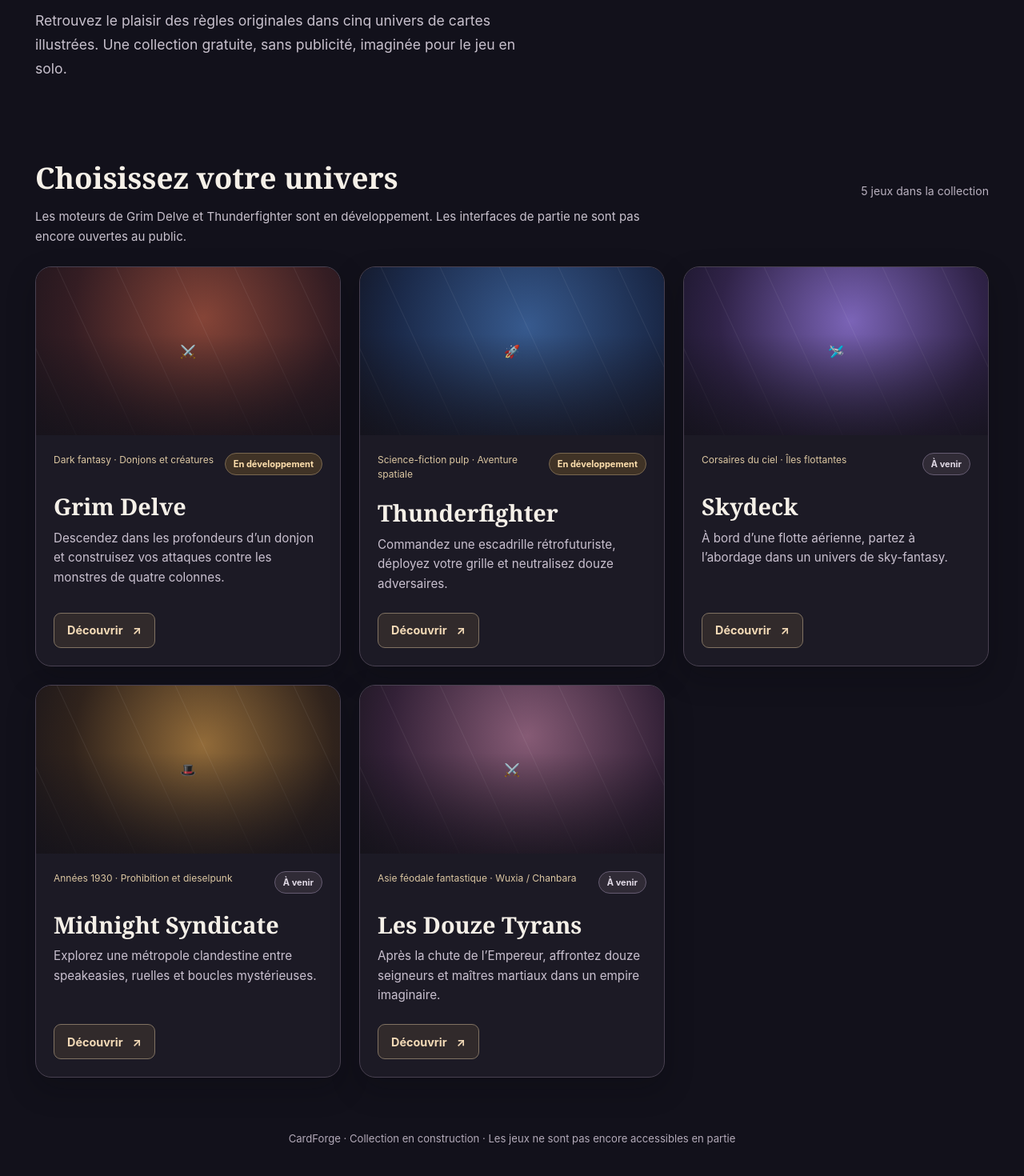
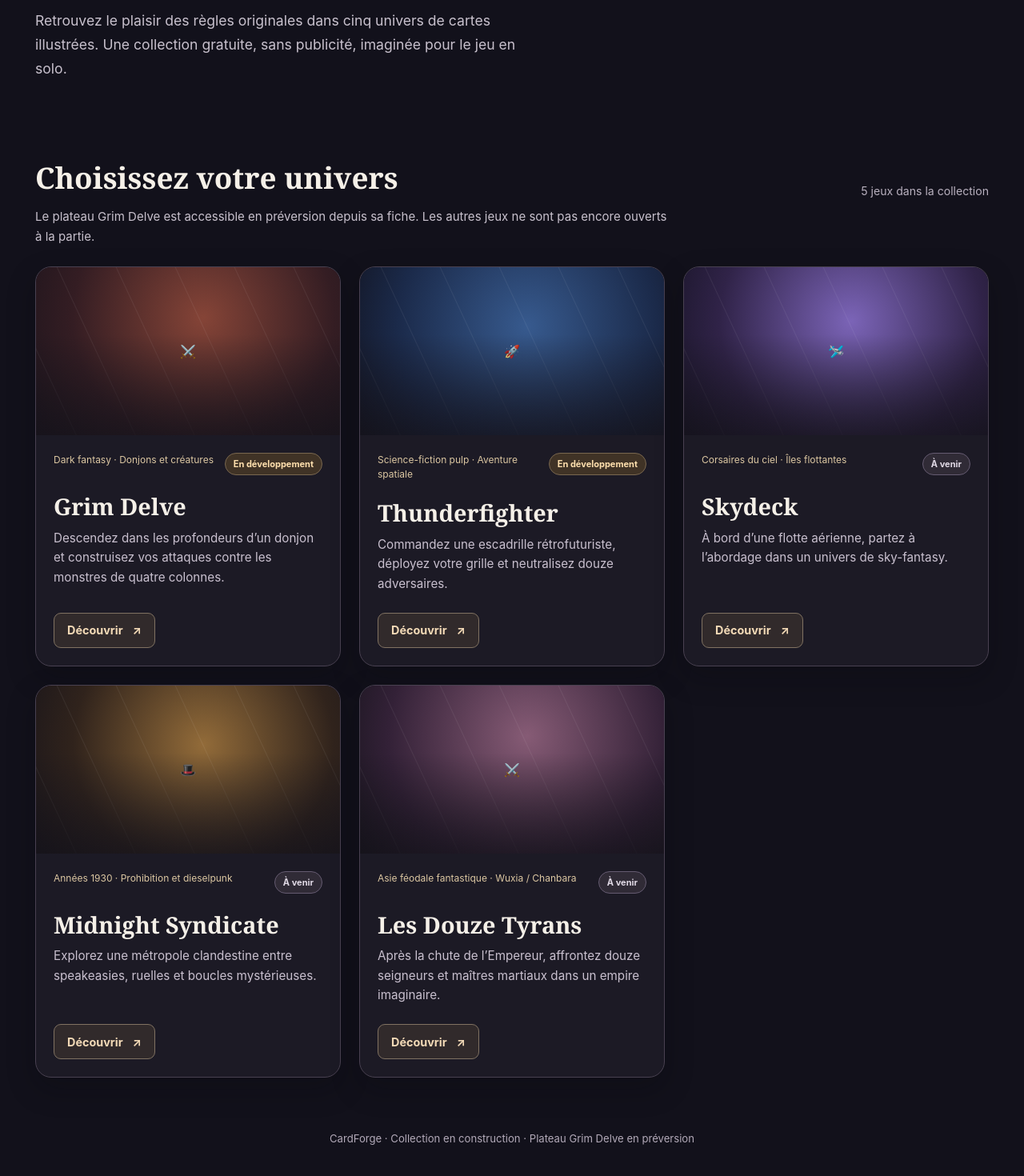
Before and after one commit to JeanLamora75/CardForge, a React (Vite) app: page / in a window 1280 px wide. Shown: the part 390-1860 px from the top of the page at 80% size. Built offline with nearby package versions, Linux system fonts and the light colour scheme.

Commit message:
fix(CAR-31): align catalogue availability copy with playable preview

```diff
--- a/src/App.tsx
+++ b/src/App.tsx
@@ -129,7 +129,7 @@ function GameDetail({
             {!canPlay(game) ? (
               <p className="availability-note" role="status">
                 <strong>{statusLabel(game)}</strong> — La partie jouable n’est pas encore disponible.
-                Aucun lancement de jeu n’est proposé.
+                {game.id === "clear-the-dungeon" ? "Le plateau est accessible en préversion depuis cette fiche." : "Aucun lancement de jeu n’est proposé."}
               </p>
             ) : null}
           </div>
@@ -261,8 +261,8 @@ export default function App() {
               <h2 id="catalog-title">Choisissez votre univers</h2>
               <span>{games.length} jeux dans la collection</span>
             </div>
-            <p className="catalog-notice">Les moteurs de Grim Delve et Thunderfighter sont en développement.
-              Les interfaces de partie ne sont pas encore ouvertes au public.</p>
+            <p className="catalog-notice">Le plateau Grim Delve est accessible en préversion depuis sa fiche.
+              Les autres jeux ne sont pas encore ouverts à la partie.</p>
             <div className="game-grid">
               {games.map(game => (
                 <article className={`game-card ${game.accent}`} key={game.id} aria-labelledby={`name-${game.id}`}>
@@ -293,7 +293,7 @@ export default function App() {
           </section>
         </>
       )}
-      <footer>CardForge · Collection en construction · Les jeux ne sont pas encore accessibles en partie</footer>
+      <footer>CardForge · Collection en construction · Plateau Grim Delve en préversion</footer>
     </main>
   );
 }
```
